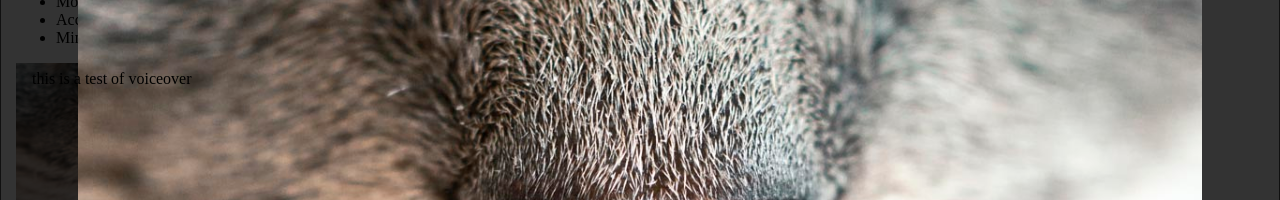
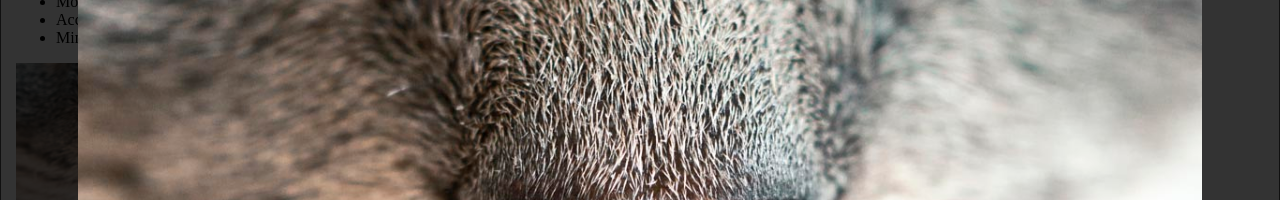
Before and after one commit to kyang6/accessible_photos, a plain HTML site: page index.html in a window 1280 px wide. Shown: the part 212-412 px from the top of the page. Drawn offline with Linux system fonts and the light colour scheme.

Commit message:
add role=region

```diff
--- a/index.html
+++ b/index.html
@@ -67,13 +67,17 @@
         label.style.width = width+"px";
         label.style.height = height+"px";
         label.style.zIndex = 1000;
-        label.innerHTML = "this is a test of voiceover";
+        // label.innerHTML = "this is a test of voiceover";
         // label.style.textIndent = "-9999px";
 
         aria_txt = document.createAttribute("aria-label");
         aria_txt.value = "This is a test of a Cat"
+        role = document.createAttribute("role");
+        role.value = "region"
+
         label.setAttributeNode(aria_txt);
         document.body.appendChild(label);
+
 
 
 
```
